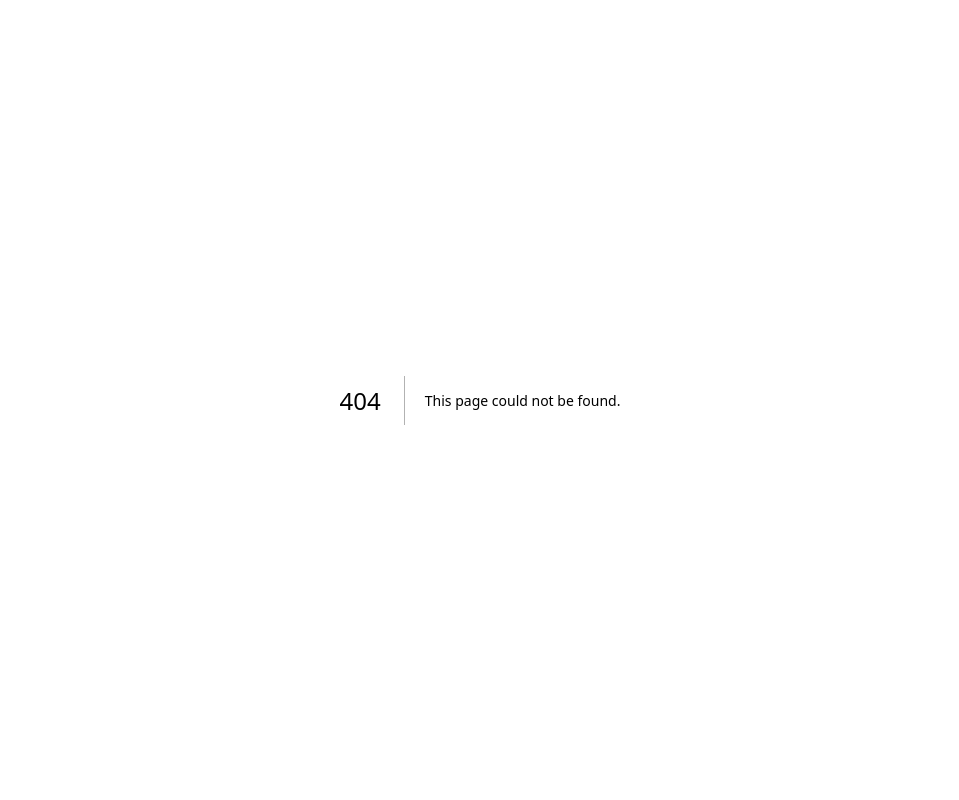
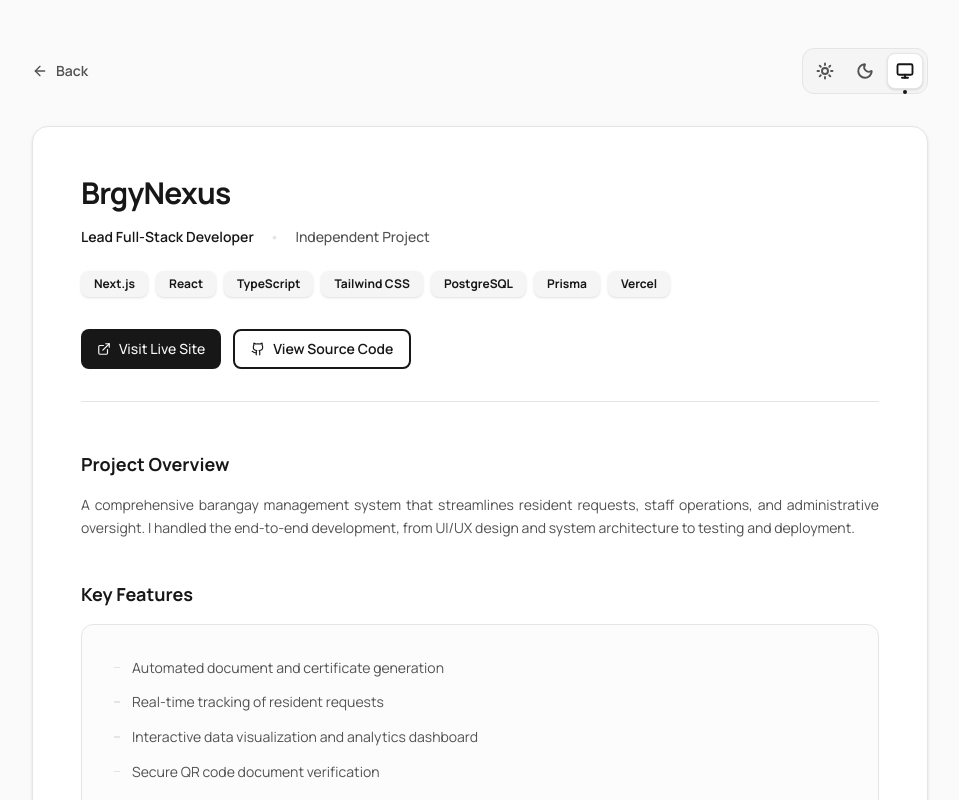
Before and after one commit to hey-jan/portfolio, a Next.js app: page /projects/brgynexus in a window 1280 px wide. Before the commit this address had no page. Shown: the top 800 px of the page, without its empty margins (160-1119 px from the left). Built offline with nearby package versions, Linux system fonts and the light colour scheme.

Commit message:
feat: create dynamic project details page routing

```diff
--- /dev/null
+++ b/src/app/projects/[slug]/page.tsx
@@ -0,0 +1,132 @@
+import { notFound } from "next/navigation";
+import Image from "next/image";
+import Link from "next/link";
+import { projects } from "@/data/portfolio";
+import { ThemeToggle } from "@/components/ThemeToggle";
+import { ProjectGallery } from "@/components/ProjectGallery";
+import { Metadata } from "next";
+
+export async function generateStaticParams() {
+  return projects.map((project) => ({
+    slug: project.slug,
+  }));
+}
+
+export async function generateMetadata({ params }: { params: Promise<{ slug: string }> }): Promise<Metadata> {
+  const resolvedParams = await params;
+  const project = projects.find((p) => p.slug === resolvedParams.slug);
+  if (!project) return { title: "Project Not Found" };
+  return { title: `${project.title} | Portfolio` };
+}
+
+export default async function ProjectPage({ params }: { params: Promise<{ slug: string }> }) {
+  const resolvedParams = await params;
+  const project = projects.find((p) => p.slug === resolvedParams.slug);
+
+  if (!project) {
+    notFound();
+  }
+
+  return (
+    <main className="min-h-screen p-4 md:p-8 lg:p-12 flex flex-col items-center relative fade-in">
+      {/* Header and Toggle */}
+      <div className="max-w-4xl w-full flex justify-between items-center mb-8">
+        <Link href="/#projects" className="text-sm font-semibold text-text-secondary hover:text-text-primary transition-colors flex items-center gap-2 group">
+          <svg xmlns="http://www.w3.org/2000/svg" width="16" height="16" viewBox="0 0 24 24" fill="none" stroke="currentColor" strokeWidth="2" strokeLinecap="round" strokeLinejoin="round" className="group-hover:-translate-x-1 transition-transform duration-300"><line x1="19" y1="12" x2="5" y2="12"/><polyline points="12 19 5 12 12 5"/></svg>
+          Back
+        </Link>
+        <ThemeToggle />
+      </div>
+
+      {/* Main Content */}
+      <div className="main-card max-w-4xl w-full flex flex-col overflow-hidden bg-card border border-border p-8 md:p-12 shadow-2xl">
+
+        {/* Hero Section */}
+        <div className="flex flex-col mb-12 border-b border-border pb-8">
+          <h1 className="text-2xl md:text-3xl font-bold text-text-primary mb-4 tracking-tight">{project.title}</h1>
+          <div className="flex flex-col md:flex-row gap-2 md:gap-4 text-sm font-semibold text-text-primary mb-6">
+            {project.role && (
+              <span className="flex items-center gap-1.5">
+                {project.role}
+              </span>
+            )}
+            {project.context && (
+              <>
+                <span className="hidden md:inline text-border">•</span>
+                <span className="text-text-secondary font-medium flex items-center gap-1.5">
+                  {project.context}
+                </span>
+              </>
+            )}
+          </div>
+
+          <div className="flex flex-wrap gap-2 mb-8">
+            {project.tech.map((t) => (
+              <span key={t} className="px-3 py-1 bg-accent text-text-primary text-xs font-bold rounded-lg border border-transparent shadow-sm">
+                {t}
+              </span>
+            ))}
+          </div>
+
+          <div className="flex flex-wrap gap-3">
+            {project.link && (
+              <a href={project.link} target="_blank" rel="noreferrer" className="btn-primary text-sm !px-4 !py-2 flex items-center gap-2">
+                <svg xmlns="http://www.w3.org/2000/svg" width="14" height="14" viewBox="0 0 24 24" fill="none" stroke="currentColor" strokeWidth="2" strokeLinecap="round" strokeLinejoin="round"><path d="M18 13v6a2 2 0 0 1-2 2H5a2 2 0 0 1-2-2V8a2 2 0 0 1 2-2h6"/><polyline points="15 3 21 3 21 9"/><line x1="10" y1="14" x2="21" y2="3"/></svg>
+                Visit Live Site
+              </a>
+            )}
+            {project.github && (
+              <a href={project.github} target="_blank" rel="noreferrer" className="px-4 py-2 text-sm font-semibold border-2 border-text-primary text-text-primary rounded-lg hover:bg-text-primary hover:text-background transition-all flex items-center gap-2">
+                <svg xmlns="http://www.w3.org/2000/svg" width="14" height="14" viewBox="0 0 24 24" fill="none" stroke="currentColor" strokeWidth="2" strokeLinecap="round" strokeLinejoin="round"><path d="M15 22v-4a4.8 4.8 0 0 0-1-3.5c3 0 6-2 6-5.5.08-1.25-.27-2.48-1-3.5.28-1.15.28-2.35 0-3.5 0 0-1 0-3 1.5-2.64-.5-5.36-.5-8 0C6 2 5 2 5 2c-.3 1.15-.3 2.35 0 3.5A5.403 5.403 0 0 0 4 9c0 3.5 3 5.5 6 5.5-.39.49-.68 1.05-.85 1.65-.17.6-.22 1.23-.15 1.85v4" /><path d="M9 18c-4.51 2-5-2-7-2" /></svg>
+                View Source Code
+              </a>
+            )}
+          </div>
+        </div>
+
+        {/* Project Description & Features */}
+        <div className="space-y-10 mb-16">
+          <section>
+            <h2 className="text-lg font-bold text-text-primary mb-4 flex items-center gap-2">
+              Project Overview
+            </h2>
+            <p className="text-sm text-text-secondary leading-relaxed text-justify">
+              {project.description}
+            </p>
+          </section>
+
+          {project.features && (
+            <section>
+              <h2 className="text-lg font-bold text-text-primary mb-4 flex items-center gap-2">
+                Key Features
+              </h2>
+              <div className="bg-accent/30 p-6 md:p-8 rounded-xl border border-border">
+                <ul className="space-y-3">
+                  {project.features.map((feature, idx) => (
+                    <li key={idx} className="flex gap-3 text-sm text-text-secondary leading-relaxed">
+                      <span className="mt-2.5 w-1.5 h-[1.5px] bg-border shrink-0"></span>
+                      <span>{feature}</span>
+                    </li>
+                  ))}
+                </ul>
+              </div>
+            </section>
+          )}
+        </div>
+
+        {/* Gallery Walkthrough */}
+        {project.gallery && project.gallery.length > 0 && (
+          <div className="space-y-6 pt-12 border-t border-border">
+            <h2 className="text-xl font-bold text-text-primary flex items-center gap-2">
+              Project Walkthrough
+            </h2>
+            <p className="text-text-secondary text-sm mb-8">Click on any image to expand the gallery and browse through the application's core features.</p>
+
+            <ProjectGallery gallery={project.gallery} />
+          </div>
+        )}
+
+      </div>
+    </main>
+  );
+}
```
